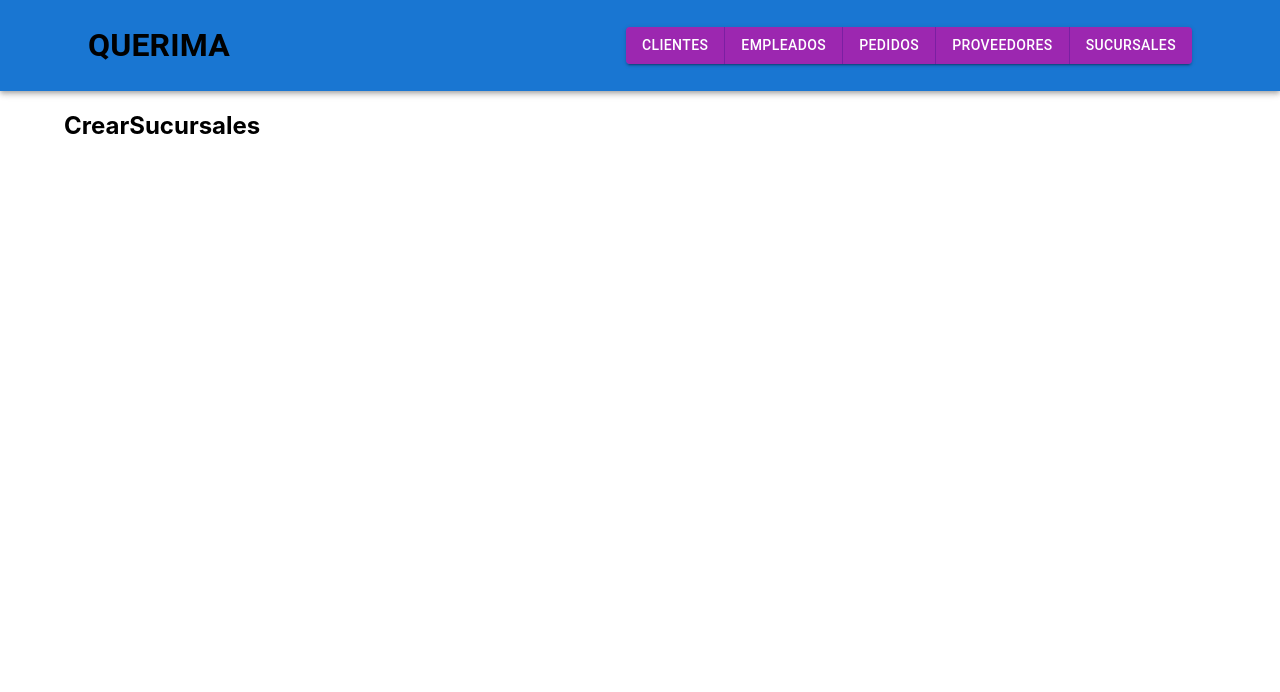
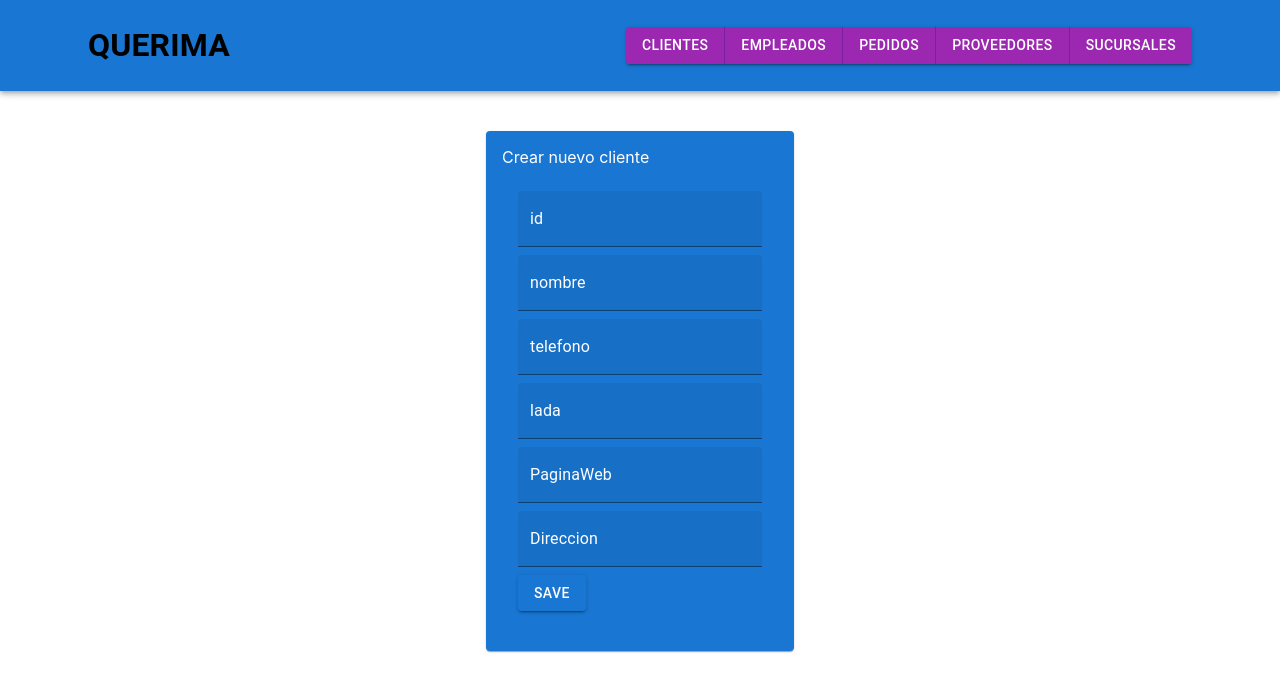
Before and after one commit to RodrigoFA216/QUERIMA-FULLSTACK, a React (Create React App) app: page /sucursales/crear in a window 1280 px wide. Shown: the top 692 px of the page. Built offline with nearby package versions, Linux system fonts and the light colour scheme.

Commit message:
Correcciones

```diff
--- a/src/Components/Empleados/CrearEmpleados.js
+++ b/src/Components/Empleados/CrearEmpleados.js
@@ -200,7 +200,7 @@ function CrearEmpleados(){
                                     InputLabelProps={{style: {color:"white"}}}
                                 />
                                 <Button variant='contained' color='primary' type='submit'
-                                    disabled={!empleados.id || !empleados.nombre || !empleados.apellidoP || !empleados.apellidoM || !empleados.sucursal || !empleados.telefono || !empleados.lada || !empleados.email || !empleados.direccion }
+
                                 >
                                     {loading ? (<CircularProgress color='inherit' size={24}/>): ("Save")}
                                 </Button>
--- a/src/Components/Proveedores/CrearProveedores.js
+++ b/src/Components/Proveedores/CrearProveedores.js
@@ -200,7 +200,7 @@ function CrearProveedores(){
                                     InputLabelProps={{style: {color:"white"}}}
                                 />
                                 <Button variant='contained' color='primary' type='submit'
-                                    disabled={!proveedores.id || !proveedores.nombre || !proveedores.apellidoP || !proveedores.apellidoM || !proveedores.refdir || !proveedores.telefono || !proveedores.lada || !proveedores.email || !proveedores.Direccion }
+
                                 >
                                     {loading ? (<CircularProgress color='inherit' size={24}/>): ("Save")}
                                 </Button>
--- a/src/Components/Sucursales/CrearSucursales.js
+++ b/src/Components/Sucursales/CrearSucursales.js
@@ -4,8 +4,170 @@ import {useState, useEffect} from 'react'
 import {useNavigate, useParams} from 'react-router-dom'
 
 function CrearSucursales(){
+    const navigate=useNavigate();
+    const params=useParams();
+    const [loading, setLoading]=useState(false)
+    const [editing, setEditing] = useState(false)
+    const [sucursales, setClientes]=useState({
+        id: '',
+        nombre: '',
+        telefono: '',
+        lada: '',
+        Paginaweb:'',
+        Direccion: '',
+    })
+    const handleSubmit=async(e)=>{
+        e.preventDefault();
+        setLoading(true);
+        console.log(sucursales);
+        if(editing){
+            await fetch(`http://localhost:4000/updatesucursal/${sucursales.telefono}`,{
+                method: 'PUT',
+                headers: { 'Content-Type': 'application/json'},
+                body: JSON.stringify(sucursales),
+            })
+            setEditing(false)
+        }else{
+            const res =await fetch('http://localhost:4000/createsucursal',{
+                method: 'POST',
+                body: JSON.stringify(sucursales),
+                headers: { 'Content-Type': 'application/json'},
+            })
+            const data = await res.json()
+            console.log(data);
+        }
+        setLoading(false)
+        navigate('/sucursales');
+    }
+    const handleChange = e =>{
+        setClientes({...sucursales, [e.target.name]: e.target.value})
+        // console.log(e.target.name, e.target.value);
+    }
+
+    const loadClient = async(telefono)=>{
+        const res=await fetch(`https://localhost:4000/readcliente/${telefono}`)
+        const data = await res.json()
+        console.log(data);
+        setClientes({id:data.id, nombre:data.nombre, telefono:data.telefono, lada:data.lada, PaginaWeb:data.PaginaWeb, Direccion:data.Direccion});
+        setEditing(true)
+    }
+    useEffect(()=>{
+        if(params.telefono){
+            console.log(params);
+            setEditing(true);
+            loadClient(params.telefono);
+        }
+    },[params.telefono])
     return(
-        <h2>CrearSucursales</h2>
+        <>
+            <Grid
+                container
+                direction='column'
+                alignItems='center'
+                justifyContent='center'
+            >
+                <Grid item xs={4}>
+                    <Card
+                        sx={{mt:5}}
+                        style={{
+                            padding: '1rem',
+                            backgroundColor: '#1976d2'
+                        }}
+                    >
+                        <Typography variant='5' textAlaign='center' color='white'>
+                            {editing ? "Editar cliente": "Crear nuevo cliente"}
+                        </Typography>
+                        <CardContent>
+                            <form onSubmit={handleSubmit}>
+                                <TextField
+                                    variant='filled'
+                                    label='id'
+                                    name='id'
+                                    value={sucursales.id}
+                                    sx={{
+                                        display:'block',
+                                        margin: '.5rem 0'
+                                    }}
+                                    onChange={handleChange}
+                                    inputProps={{style: {color:"white"}}}
+                                    InputLabelProps={{style: {color:"white"}}}
+                                />
+                                <TextField
+                                    variant='filled'
+                                    label='nombre'
+                                    name='nombre'
+                                    value={sucursales.nombre}
+                                    sx={{
+                                        display:'block',
+                                        margin: '.5rem 0'
+                                    }}
+                                    onChange={handleChange}
+                                    inputProps={{style: {color:"white"}}}
+                                    InputLabelProps={{style: {color:"white"}}}
+                                />
+
+                                <TextField
+                                    variant='filled'
+                                    label='telefono'
+                                    name='telefono'
+                                    value={sucursales.telefono}
+                                    sx={{
+                                        display:'block',
+                                        margin: '.5rem 0'
+                                    }}
+                                    onChange={handleChange}
+                                    inputProps={{style: {color:"white"}}}
+                                    InputLabelProps={{style: {color:"white"}}}
+                                />
+                                <TextField
+                                    variant='filled'
+                                    label='lada'
+                                    name='lada'
+                                    value={sucursales.lada}
+                                    sx={{
+                                        display:'block',
+                                        margin: '.5rem 0'
+                                    }}
+                                    onChange={handleChange}
+                                    inputProps={{style: {color:"white"}}}
+                                    InputLabelProps={{style: {color:"white"}}}
+                                />
+                                <TextField
+                                    variant='filled'
+                                    label='PaginaWeb'
+                                    name='PaginaWeb'
+                                    value={sucursales.PaginaWeb}
+                                    sx={{
+                                        display:'block',
+                                        margin: '.5rem 0'
+                                    }}
+                                    onChange={handleChange}
+                                    inputProps={{style: {color:"white"}}}
+                                    InputLabelProps={{style: {color:"white"}}}
+                                />
+                                <TextField
+                                    variant='filled'
+                                    label='Direccion'
+                                    name='Direccion'
+                                    value={sucursales.Direccion}
+                                    sx={{
+                                        display:'block',
+                                        margin: '.5rem 0'
+                                    }}
+                                    onChange={handleChange}
+                                    inputProps={{style: {color:"white"}}}
+                                    InputLabelProps={{style: {color:"white"}}}
+                                />
+                                <Button variant='contained' color='primary' type='submit'
+                                >
+                                    {loading ? (<CircularProgress color='inherit' size={24}/>): ("Save")}
+                                </Button>
+                            </form>
+                        </CardContent>
+                    </Card>
+                </Grid>
+            </Grid>
+        </>
     )
 }
 
```
